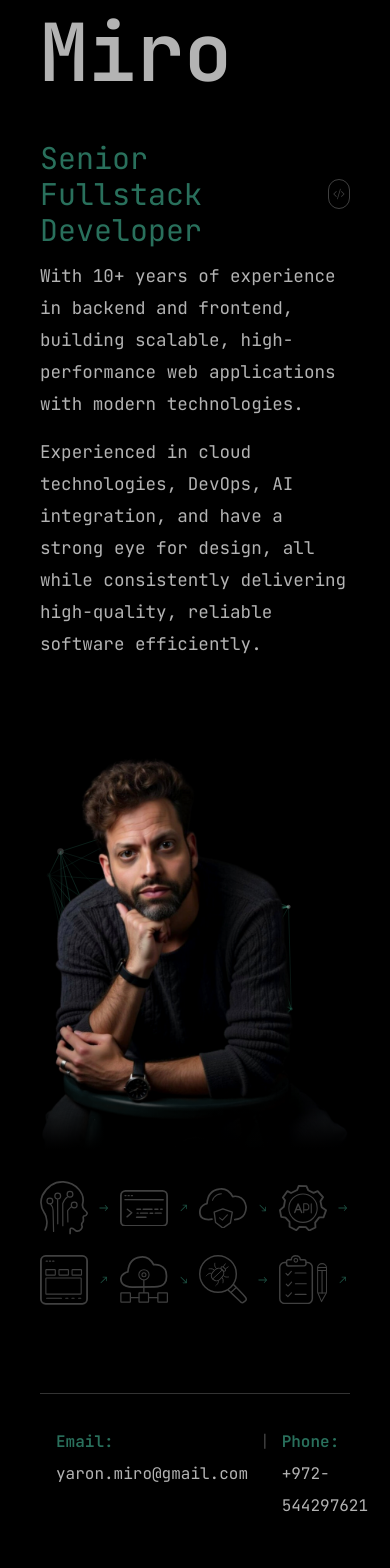
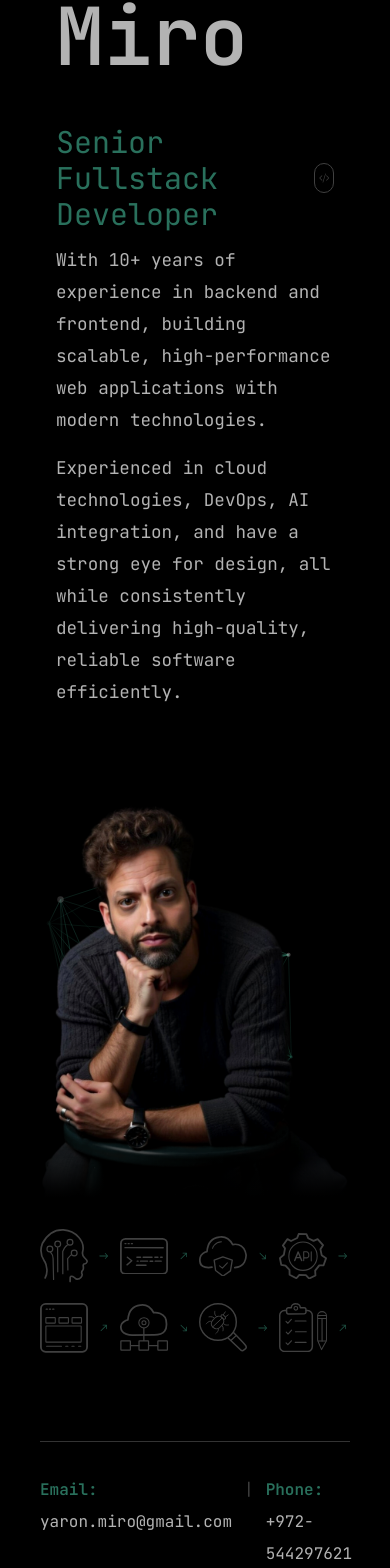
Before and after one commit to YaronMiro/ym-website, a Next.js app: page / in a window 390 px wide. Shown: the part 384-1952 px from the top of the page. Built offline with nearby package versions, Linux system fonts and the light colour scheme.

Commit message:
fix hero layout and design 40

```diff
--- a/app/page.tsx
+++ b/app/page.tsx
@@ -11,11 +11,11 @@ import ResumeButtonDownload from "@/components/ResumeButtonDownload";
 const Home: React.FC = () => {
   return (
     <>
-      <div className="container pt-10 xl:pt-20">
+      <div className="container pt-6 xl:pt-20">
         <main className="relative flex flex-col xl:flex-row items-center xl:items-stretch">
           {/* hero section */}
           <div className="flex flex-col justify-center xl:w-full">
-            <div className="max-w-none lg:max-w-[750px]">
+            <div className="max-w-[600px] px-4 md:max-w-[750px]">
               {/* main Title */}
               <h1 className="flex flex-col font-semibold">
                 <span className="text-5xl text-secondary">Hello I&apos;m</span>
@@ -40,7 +40,7 @@ const Home: React.FC = () => {
           <div className="relative flex justify-center xl:justify-end w-full mt-24 xl:mt-0">
             <div className="relative">
               <Image
-                className="w-auto h-auto lg:h-[570px]"
+                className="w-auto h-auto md:h-[570px]"
                 src={heroImage}
                 alt="Image of Yaron Miro"
               />
--- a/components/Footer.tsx
+++ b/components/Footer.tsx
@@ -8,8 +8,8 @@ const Footer: React.FC = () => {
         <footer className="my-14 pt-8">
             <div className="container mx-auto">
                 <div className="h-[1px] flex-1 bg-white/20"></div>
-                <div className="flex justify-between gap-12 mt-8 px-4">
-                    <div className="flex justify-between xl:justify-start gap-3 text-white/70 leading-8" >
+                <div className="flex justify-between gap-12 mt-8 lg:px-4">
+                    <div className="flex justify-between xl:justify-start gap-3 text-white/70 leading-8">
                         <Link href="mailto:yaron.miro@gmail.com" className="group hover:text-white/80">
                             <span className="font-semibold text-accent group-hover:text-secondary-hover">Email: </span>yaron.miro@gmail.com
                         </Link>
--- a/components/HeroIcons.tsx
+++ b/components/HeroIcons.tsx
@@ -33,7 +33,7 @@ const HeroIcons: React.FC<HeroIconsProps> = ({ iconColor, arrowColor }) => {
                 return (
                     <div key={name} className="flex items-center justify-between gap-2">
                         <YmIcon className="w-[3rem] xl:w-[3.8rem]" icon={name} />
-                        <IoIosArrowRoundForward className={`text-5xl ${arrowColor} ${arrowDirection}`} />
+                        <IoIosArrowRoundForward className={`text-4xl xl:text-5xl ${arrowColor} ${arrowDirection}`} />
                     </div>
                 )
             })}
```
